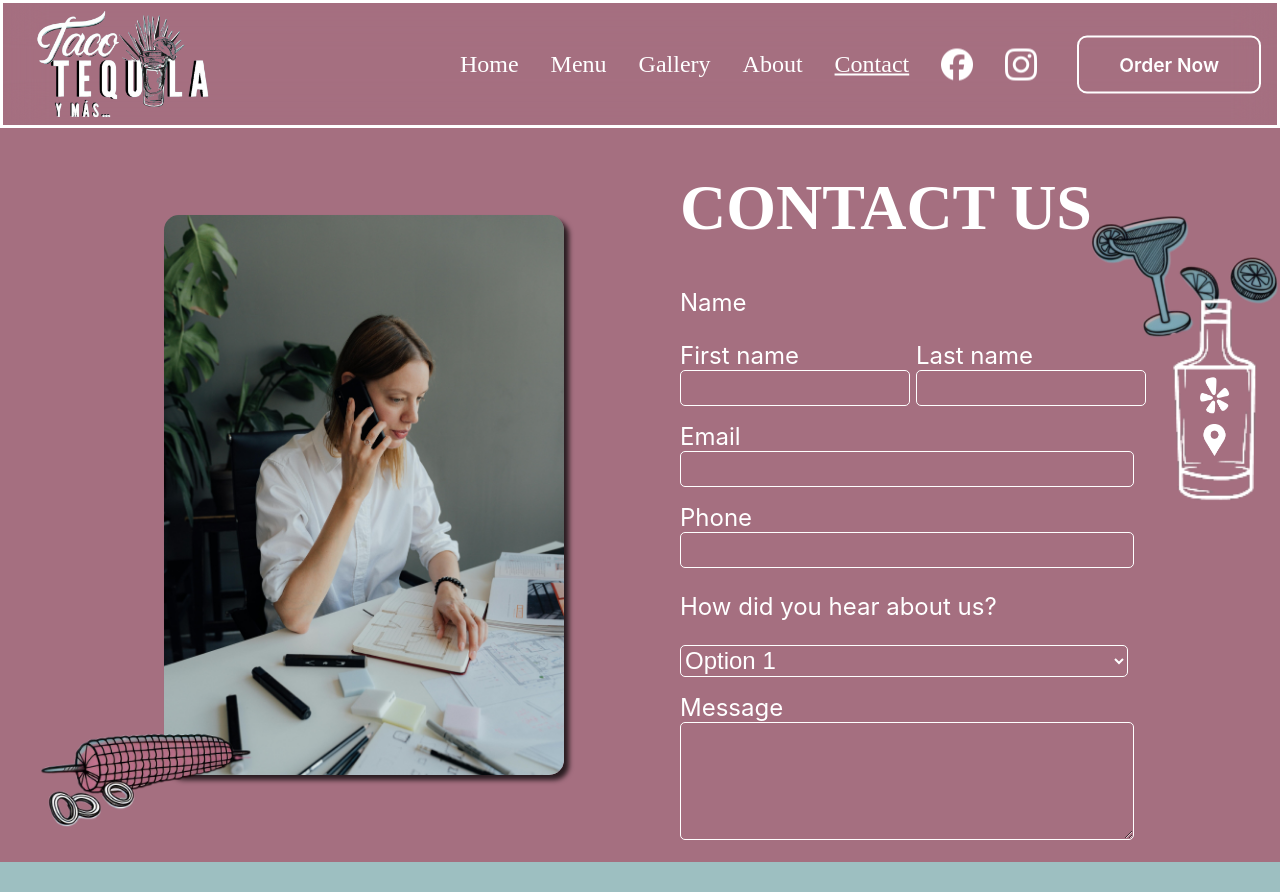
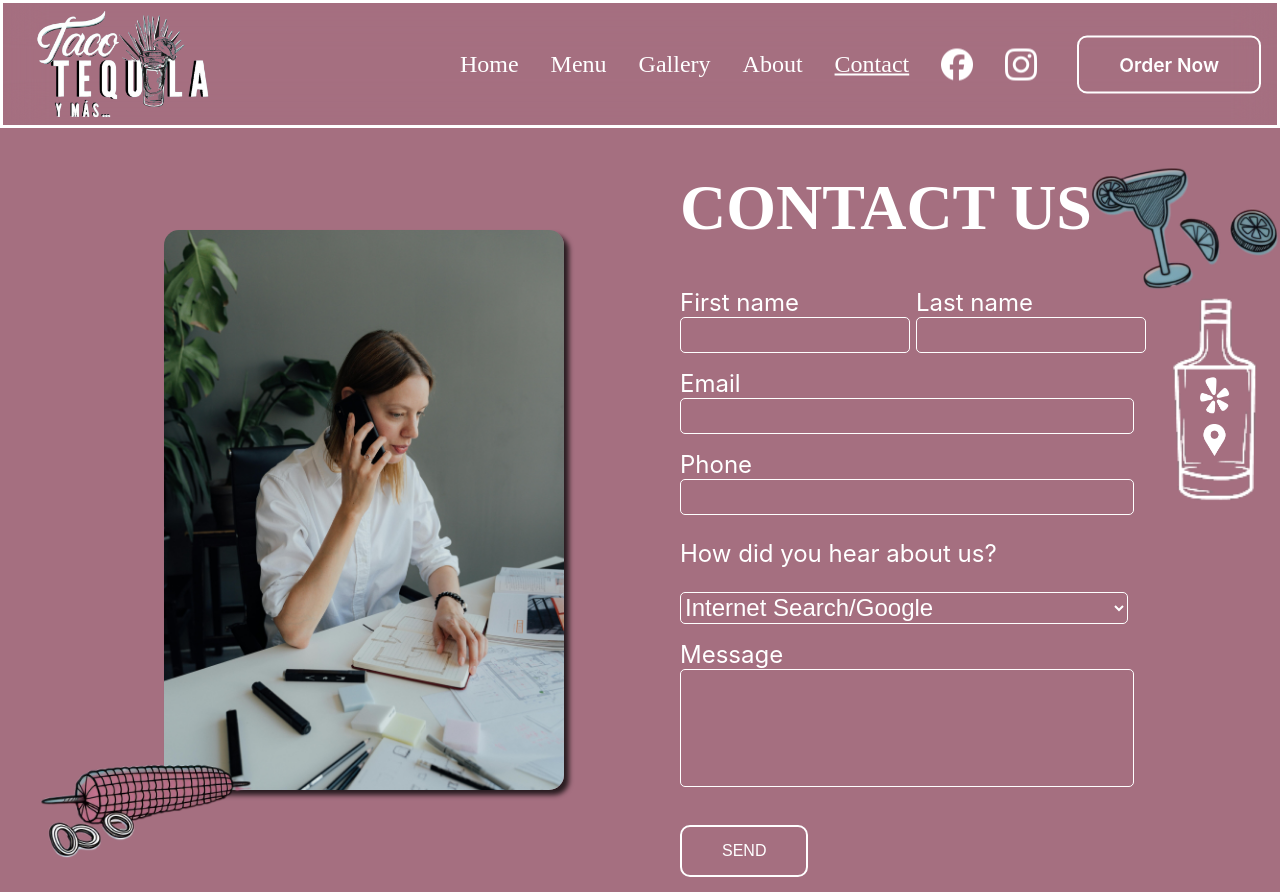
Before and after one commit to IanValdovinos/taco-tequila, a React (Create React App) app: page /contact in a window 1280 px wide. Shown: the top 892 px of the page. Built offline with nearby package versions, Linux system fonts and the light colour scheme; grey boxes are pictures that could not be loaded; a web font is replaced by a local one.

Commit message:
Add Contact Us form functional code (need IDs to work)

```diff
--- a/src/pages/Contact.js
+++ b/src/pages/Contact.js
@@ -55,6 +55,20 @@ function Contact() {
         setMessage(message);
     }
 
+    function sendEmail(e) {
+        e.preventDefault();    //This is important, i'm not sure why, but the email won't send without it
+
+        alert("Feature under construction!")
+        // emailjs.sendForm('service_k7ap29p', 'template_f8q96vq', e.target, 'HGDHEeKc6gMkVm2SJ')
+        //     .then((result) => {
+        //         alert('Application sent successfully!');
+        //         window.location.reload()
+        //     }, (error) => {
+        //         alert('There has been an error while sending the application. Try again.');
+        //         console.log(error.text);
+        //     });
+    }
+
     return (
         <div className={styles.contactUsPage}>
             {/* ########## NAVIGATION BAR ########## */}
@@ -82,9 +96,8 @@ function Contact() {
 
 
                         {/* Form */}
-                        <div className={styles.formContainer}>
+                        <form className={styles.formContainer} onSubmit={sendEmail}>
                             {/* Full name section */}
-                            <p>Name</p>
                             <div className={styles.nameContainer}>
                                 <div className={styles.nameContainerHalf}>
                                     {/* First Name  */}
@@ -114,9 +127,11 @@ function Contact() {
                             <p>How did you hear about us?</p>
                             <div className={styles.inputSection}>
                                 <select className={styles.fullSizeInput} name="poc" id="poc" onChange={handlePocChange} value={poc}>
-                                    <option value="volvo">Option 1</option>
-                                    <option value="saab">Option 2</option>
-                                    <option value="mercedes">Option 3</option>
+                                    <option value="Internet Search/Google">Internet Search/Google</option>
+                                    <option value="Social Media (Facebook, Instagram, Twitter, etc.)">Social Media (Facebook, Instagram, Twitter, etc.)</option>
+                                    <option value="Friend or Family Referral">Friend or Family Referral</option>
+                                    <option value="Online Advertisement">Online Advertisement</option>
+                                    <option value="Flyer or Brochure">Flyer or Brochure</option>
                                 </select>
                             </div>
 
@@ -125,7 +140,10 @@ function Contact() {
                                 <label for="message">Message</label>
                                 <textarea className={styles.messageTextArea} id="message" name="message" rows="4" cols="50" onChange={handleMessageChange} value={message}></textarea>
                             </div>
-                        </div>
+
+                            {/* Submit button */}
+                            <input className={styles.sendButton} type='submit' value="SEND"/>
+                        </form>
                     </div>
                 </div>
 
--- a/src/pages/Contact.module.css
+++ b/src/pages/Contact.module.css
@@ -94,7 +94,7 @@
 }
 
 .formContainer {
-    /* border: 2px solid green; */
+    width: 100%;
     text-align: left;
     color: white;
     font-size: 1.5rem;
@@ -123,7 +123,7 @@
 }
 
 .messageTextArea {
-    font-size: 1.5rem;
+    font-size: 1rem;
     width: 95%;
     height: 7rem;
 
@@ -131,13 +131,32 @@
     border: 1px solid white;
     border-radius: 5px;
     color: white;
+    resize: none;
+}
+
+.sendButton {
+    color: white;
+    font-size: 1rem;
+    width: fit-content;
+    padding: 15px 40px;
+    border-radius: 10px;
+    display: inline-block;
+    border: 2px solid white;
+    background-color: transparent;
+    margin: 1rem auto;
+    transition: 0.5s all;
+}
+
+.sendButton:hover {
+    transform: scale(1.05);
+    cursor: pointer;
 }
 
 /* Stickers */
 .stickerOne {
     width: 15%;
     position: absolute;
-    top: 13rem;
+    top: 10rem;
     right: 0;
 }
 
```
